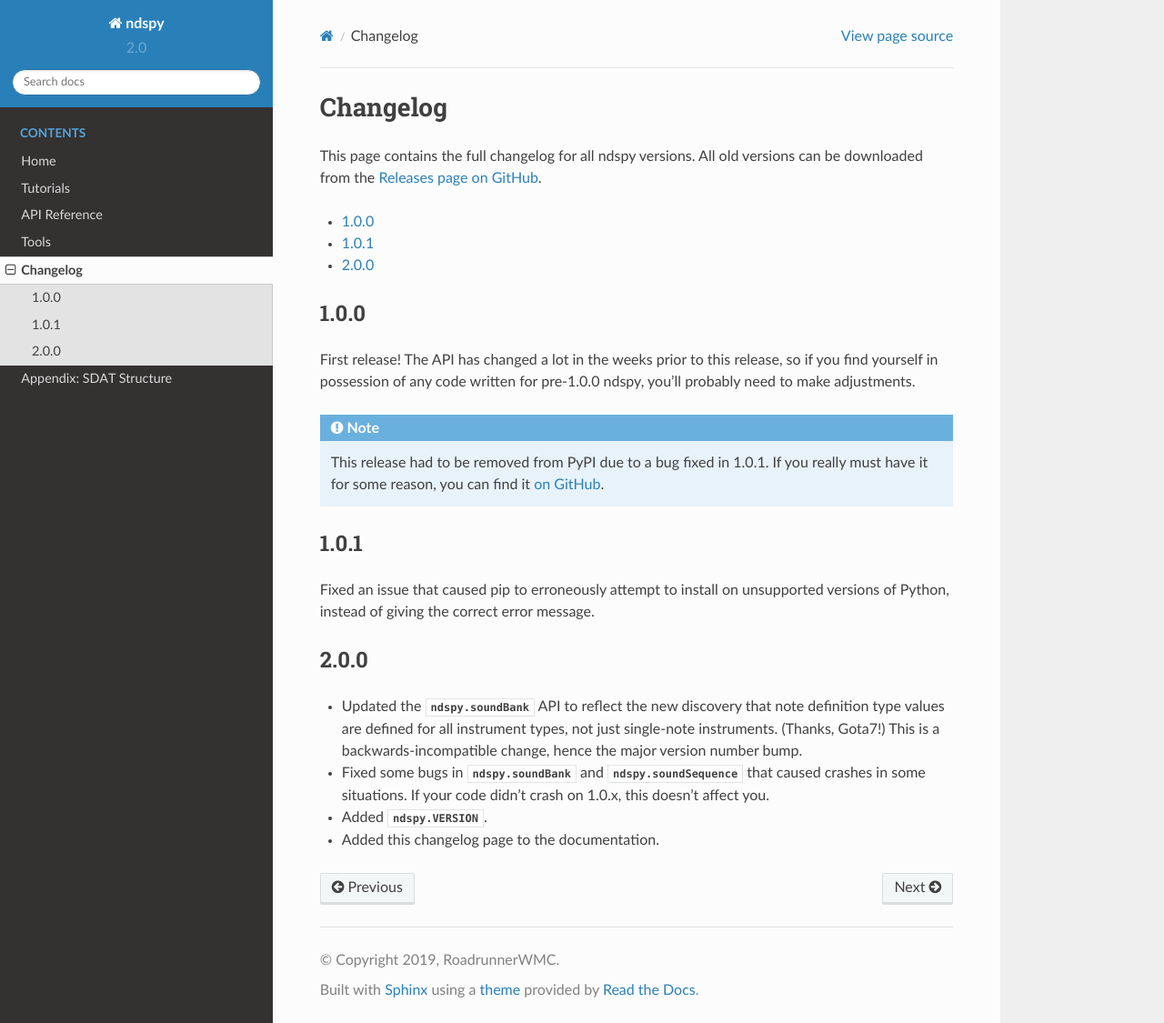
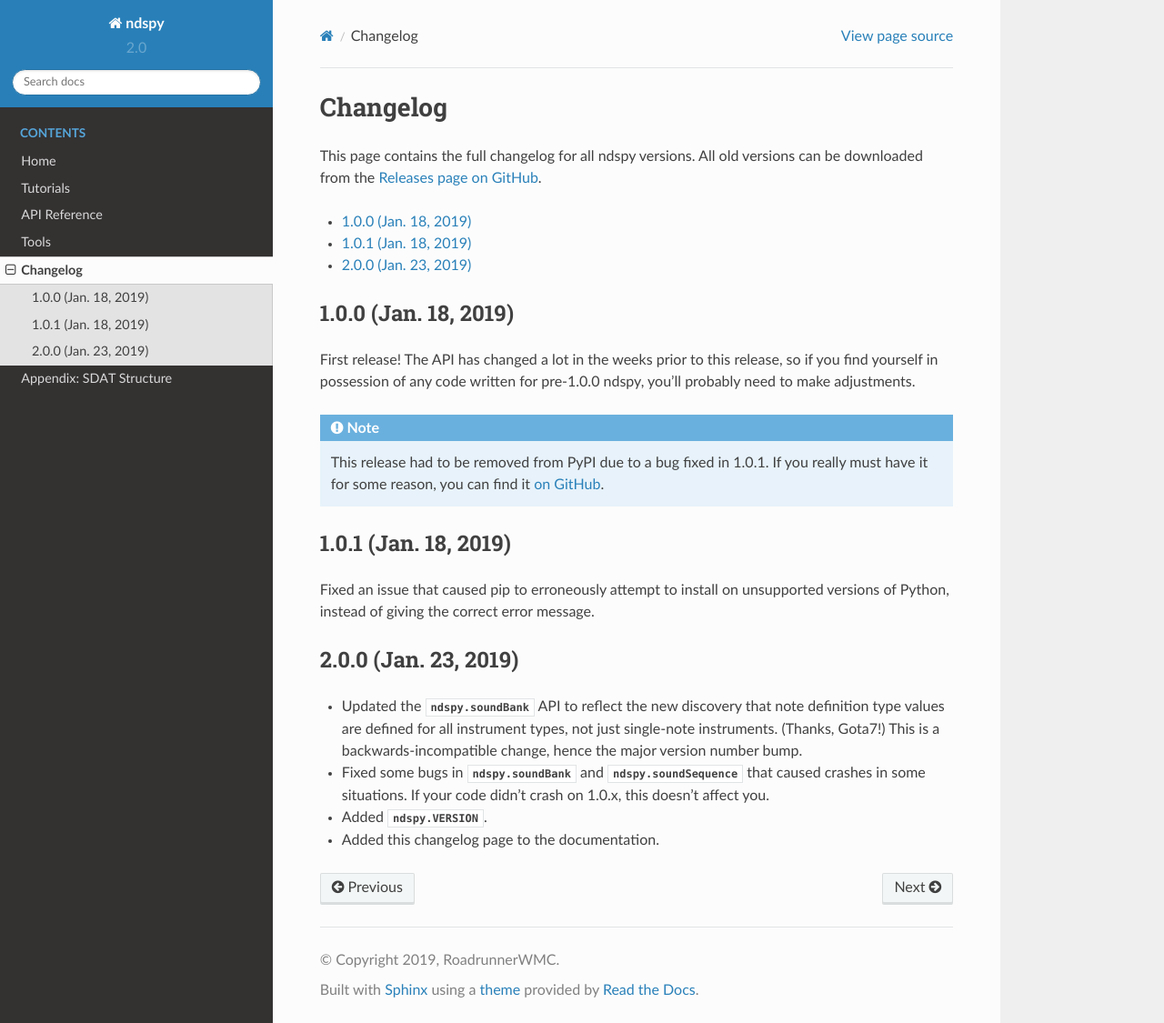
Before and after one commit to RoadrunnerWMC/ndspy, a Sphinx documentation site: the page built from docs/source/changelog.rst, in a window 1280 px wide and 1125 px high. Shown: the whole window at 91% size. Built offline with Sphinx 7.4.7 and the Read the Docs theme 2.0.0, drawn with Linux system fonts in a browser that asks for light colours.

Commit message:
Add dates to changelog

```diff
--- a/docs/source/changelog.rst
+++ b/docs/source/changelog.rst
@@ -17,7 +17,7 @@
     along with ndspy.  If not, see <https://www.gnu.org/licenses/>.
 
 Changelog
-========================
+=========
 
 This page contains the full changelog for all ndspy versions. All old versions
 can be downloaded from the `Releases page on GitHub
@@ -25,8 +25,8 @@
 
 .. contents:: :local:
 
-1.0.0
------
+1.0.0 (Jan. 18, 2019)
+---------------------
 
 First release! The API has changed a lot in the weeks prior to this release, so
 if you find yourself in possession of any code written for pre-1.0.0 ndspy,
@@ -38,14 +38,14 @@
     you really must have it for some reason, you can find it `on GitHub
     <https://github.com/RoadrunnerWMC/ndspy/releases/tag/v1.0.0>`_.
 
-1.0.1
------
+1.0.1 (Jan. 18, 2019)
+---------------------
 
 Fixed an issue that caused pip to erroneously attempt to install on unsupported
 versions of Python, instead of giving the correct error message.
 
-2.0.0
------
+2.0.0 (Jan. 23, 2019)
+---------------------
 
 *   Updated the :py:mod:`ndspy.soundBank` API to reflect the new discovery that
     note definition type values are defined for all instrument types, not just
```
